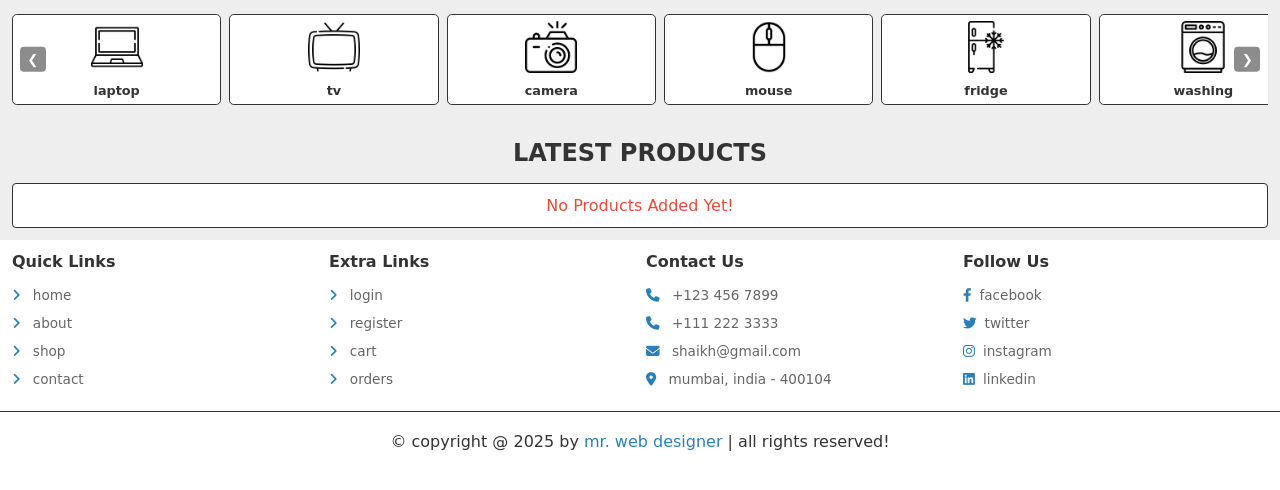
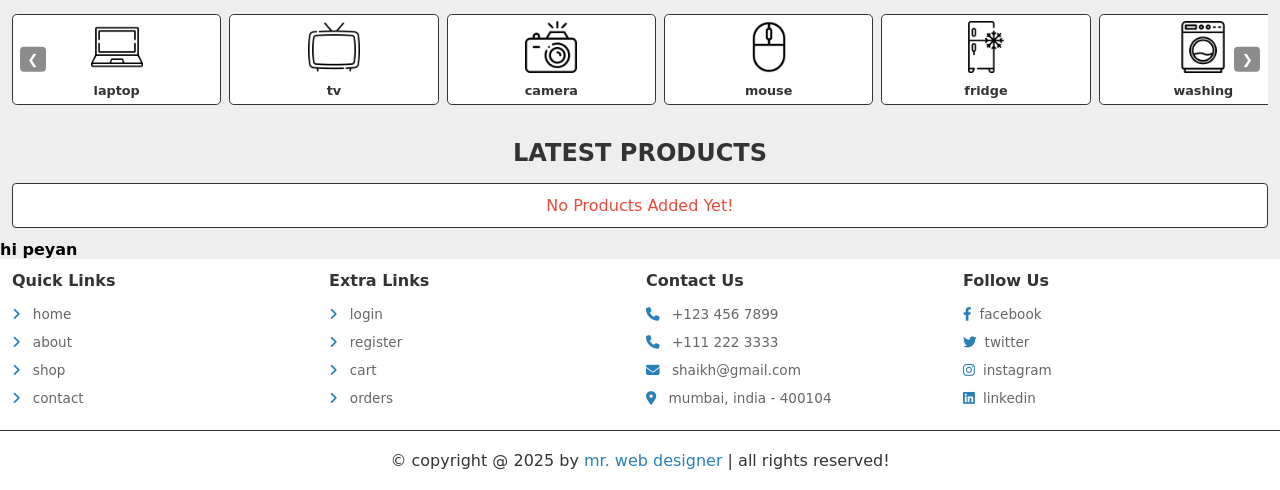
Before and after one commit to Krishnapiriyan/web_project, a PHP site: page /home.php in a window 1280 px wide. Shown: the part 722-1212 px from the top of the page. Before the commit the page ends 1173 px from the top, so only its background shows below. Run offline with PHP 8.4, Linux system fonts and the light colour scheme; data that the repository does not hold is empty; some libraries are stand-ins or nearby versions.

Commit message:
Poor design

```diff
--- a/vk3_systems/home.php
+++ b/vk3_systems/home.php
@@ -180,6 +180,8 @@ include 'components/wishlist_cart.php';
 
 </section>
 
+
+
 <section class="home-products">
 
    <h1 class="heading">latest products</h1>
@@ -224,6 +226,7 @@ include 'components/wishlist_cart.php';
 
 </section>
 
+<h1>hi peyan</h1>
 
 <?php include 'components/footer.php'; ?>
 
```
